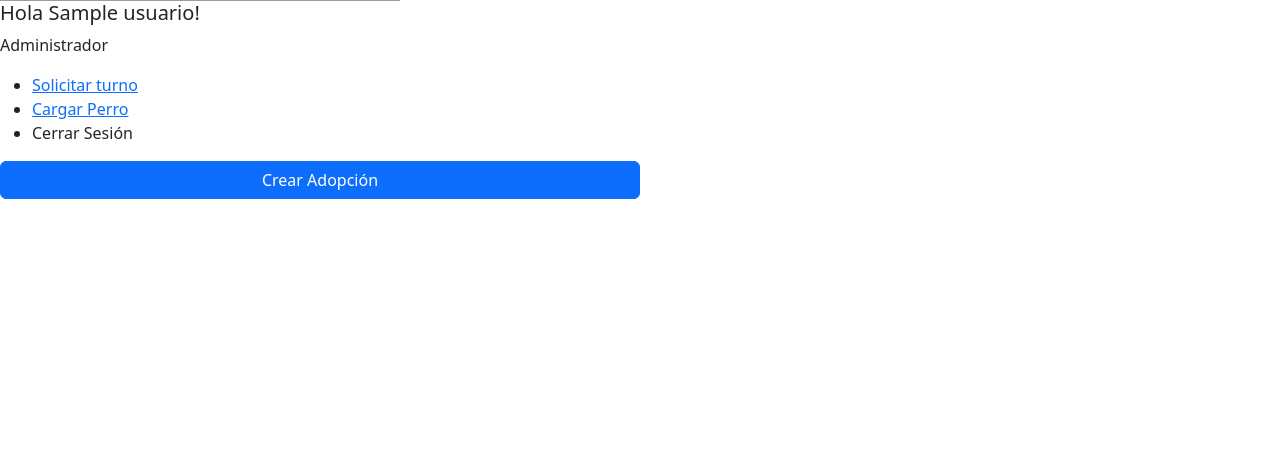
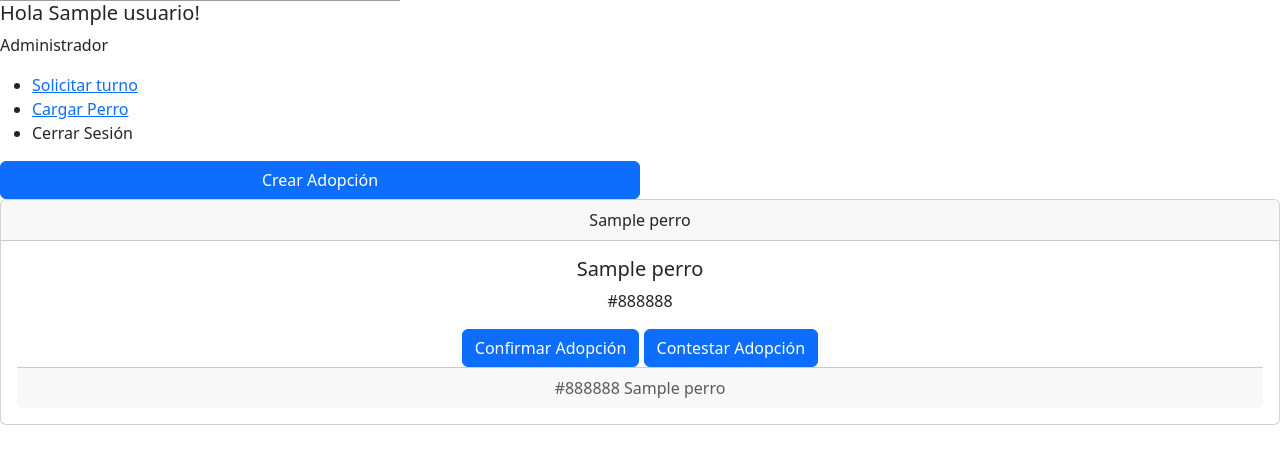
Before and after one commit to inagoy/oh-my-dog, a Django app: page /publicaciones/adopciones in a window 1280 px wide. Shown: the part 299-763 px from the top of the page. Run offline with Django 4.2, Linux system fonts and the light colour scheme; a user stored in the database is signed in; tables that the repository leaves empty hold one stand-in row (values such as "Sample post").

Commit message:
fix visualizacion

```diff
--- a/publicaciones/templates/publicaciones/adopciones.html
+++ b/publicaciones/templates/publicaciones/adopciones.html
@@ -7,4 +7,30 @@
 >
   Crear Adopción
 </a>
-{% endif %} {% endblock %}
+{% endif %}
+{% for adopcion in adopciones %}
+
+<div class="card text-center card-s centerObjects">
+  <div class="card-header">
+    {% if adopcion.perro.nombre %}
+      {{ adopcion.perro.nombre }}
+    {% else %}
+      {{ "Este perro todavía no tiene nombre" }}
+    {% endif %}
+  </div>
+  <div class="card-body">
+    <h5 class="card-title">{{ adopcion.perro.nombre }}</h5>
+    <p class="card-text">{{ adopcion.color }}</p>
+    <a onclick="confirmarAdopcion()" class="btn btn-primary">Confirmar Adopción</a>
+    <a onclick="contestarAdopcion()" class="btn btn-primary">Contestar Adopción</a>
+
+
+  <div class="card-footer text-muted">
+    {{adopcion.color}} {{adopcion.perro.nombre}}
+  </div>
+</div>
+
+</div>
+<br>
+{% endfor %}
+{% endblock %}
--- a/publicaciones/urls.py
+++ b/publicaciones/urls.py
@@ -4,5 +4,4 @@ from . import views
 urlpatterns = [
     path('crear_adopcion', views.crear_adopcion, name='crear_adopcion'),
     path('adopciones', views.adopciones, name='adopciones'),
-    path('ver_perros_en_adopcion', views.ver_perros_en_adopcion, name='ver_perros_en_adopcion')
 ]
--- a/publicaciones/views.py
+++ b/publicaciones/views.py
@@ -19,7 +19,8 @@ def crear_adopcion(request):
 
 
 def adopciones(request):
-    return render(request, 'publicaciones/adopciones.html')
+    adopciones = Adopcion.objects.filter(estado_publicacion=Adopcion.Estado.ACTIVA)
+    return render(request, 'publicaciones/adopciones.html', {'adopciones': adopciones})
 
 def ver_perros_en_adopcion(request):
     adopciones = Adopcion.objects.filter(estado_publicacion=Adopcion.Estado.ACTIVA)
--- a/sistema_de_turnos/templates/sistema_de_turnos/ver_turnos_solicitados.html
+++ b/sistema_de_turnos/templates/sistema_de_turnos/ver_turnos_solicitados.html
@@ -72,4 +72,5 @@
     element.showModal();
   }
 </script>
+<br>
 {% endfor %} {% endblock %}
```
Also changed, not shown: publicaciones/templates/publicaciones/ver_perros_en_adopcion.html (+6 -1 lines).
